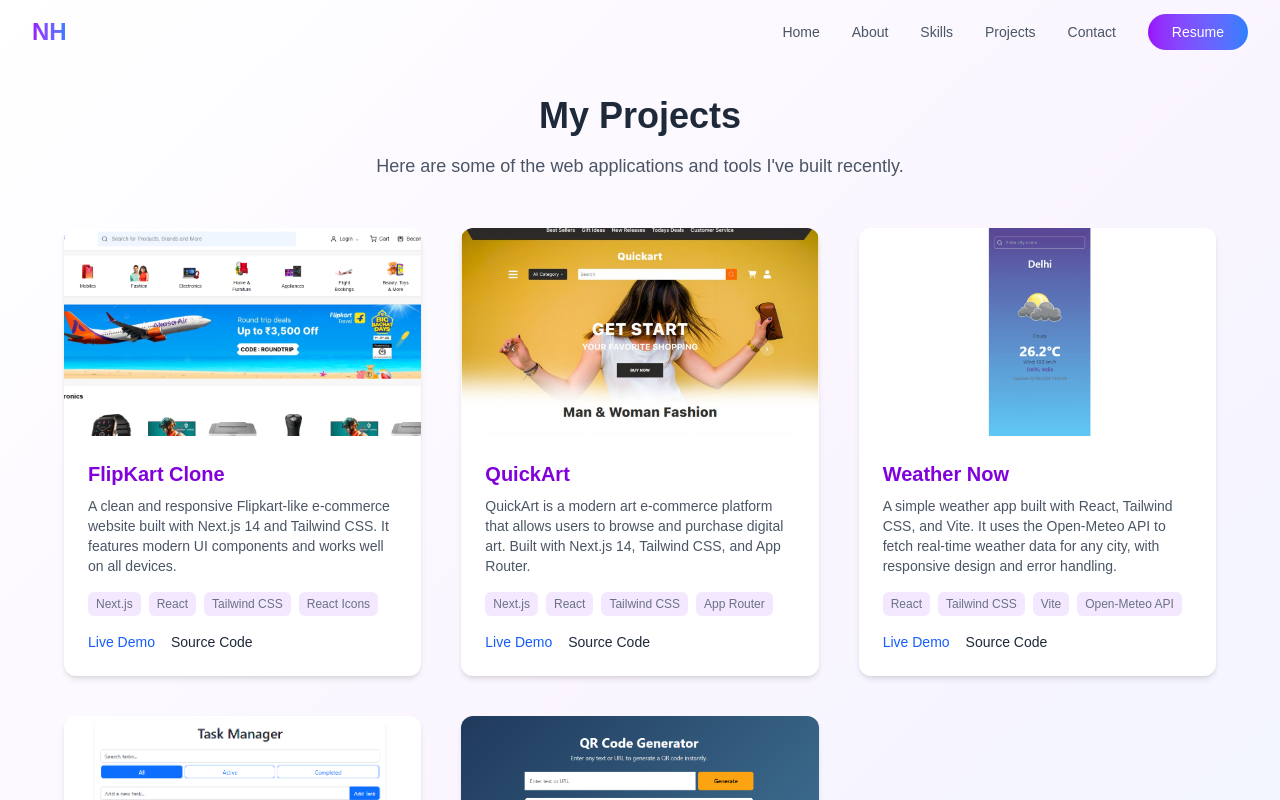
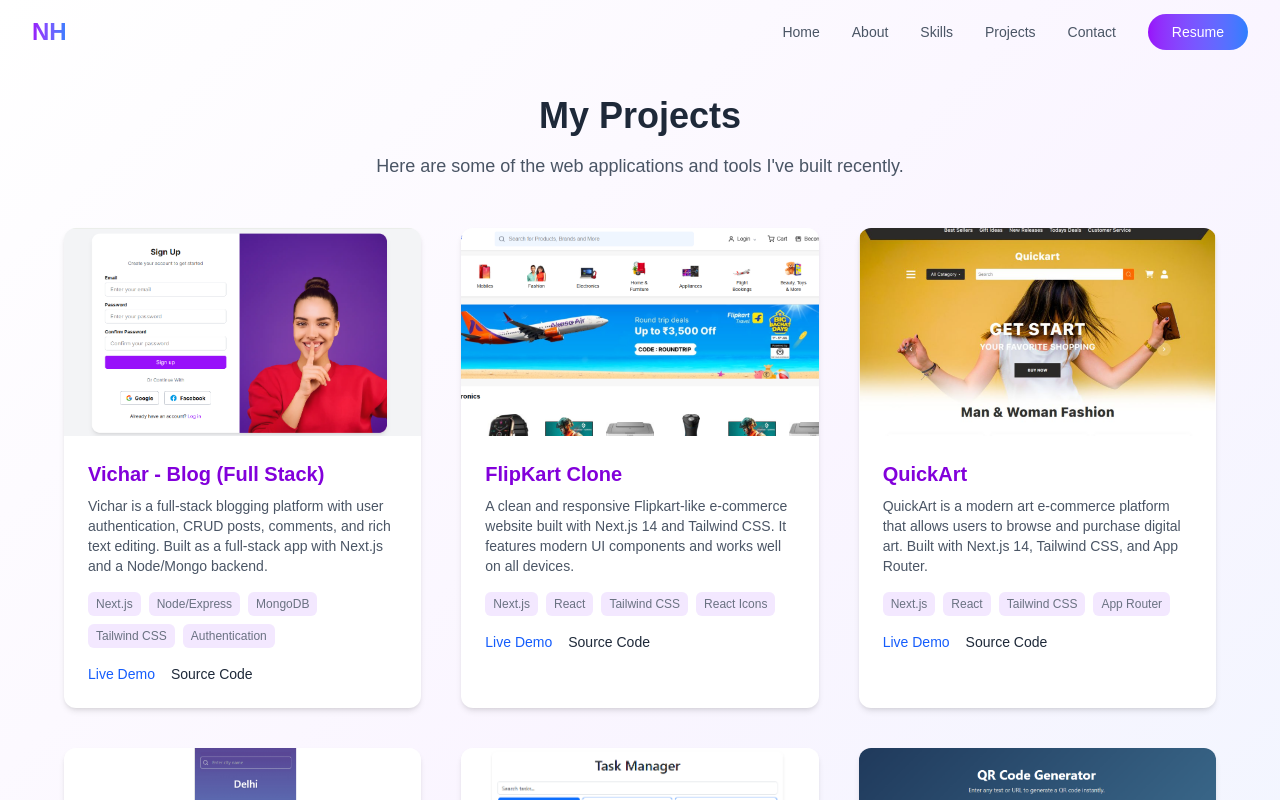
Before and after one commit to nizam-321/Portfolio, a Next.js app: page /projects in a window 1280 px wide. Shown: the top 800 px of the page. Built offline with nearby package versions, Linux system fonts and the light colour scheme.

Commit message:
Add new proejct

```diff
--- a/app/projects/page.jsx
+++ b/app/projects/page.jsx
@@ -5,6 +5,14 @@
 import Link from 'next/link'
 
 const projects = [
+  {
+    title: 'Vichar - Blog (Full Stack)',
+    description: 'Vichar is a full-stack blogging platform with user authentication, CRUD posts, comments, and rich text editing. Built as a full-stack app with Next.js and a Node/Mongo backend.',
+    image: '/projects/vichar.png',
+    tech: ['Next.js', 'Node/Express', 'MongoDB', 'Tailwind CSS', 'Authentication'],
+    demo: 'https://vichar-blog.vercel.app',
+    code: 'https://github.com/nizam-321/Vichar-blog-fullStack-webApplication'
+  },
   {
     title: 'FlipKart Clone',
     description: 'A clean and responsive Flipkart-like e-commerce website built with Next.js 14 and Tailwind CSS. It features modern UI components and works well on all devices.',
```
Also changed, not shown: public/projects/vichar.png (added), 1 other file (tests, documents, lock files or other folders).
